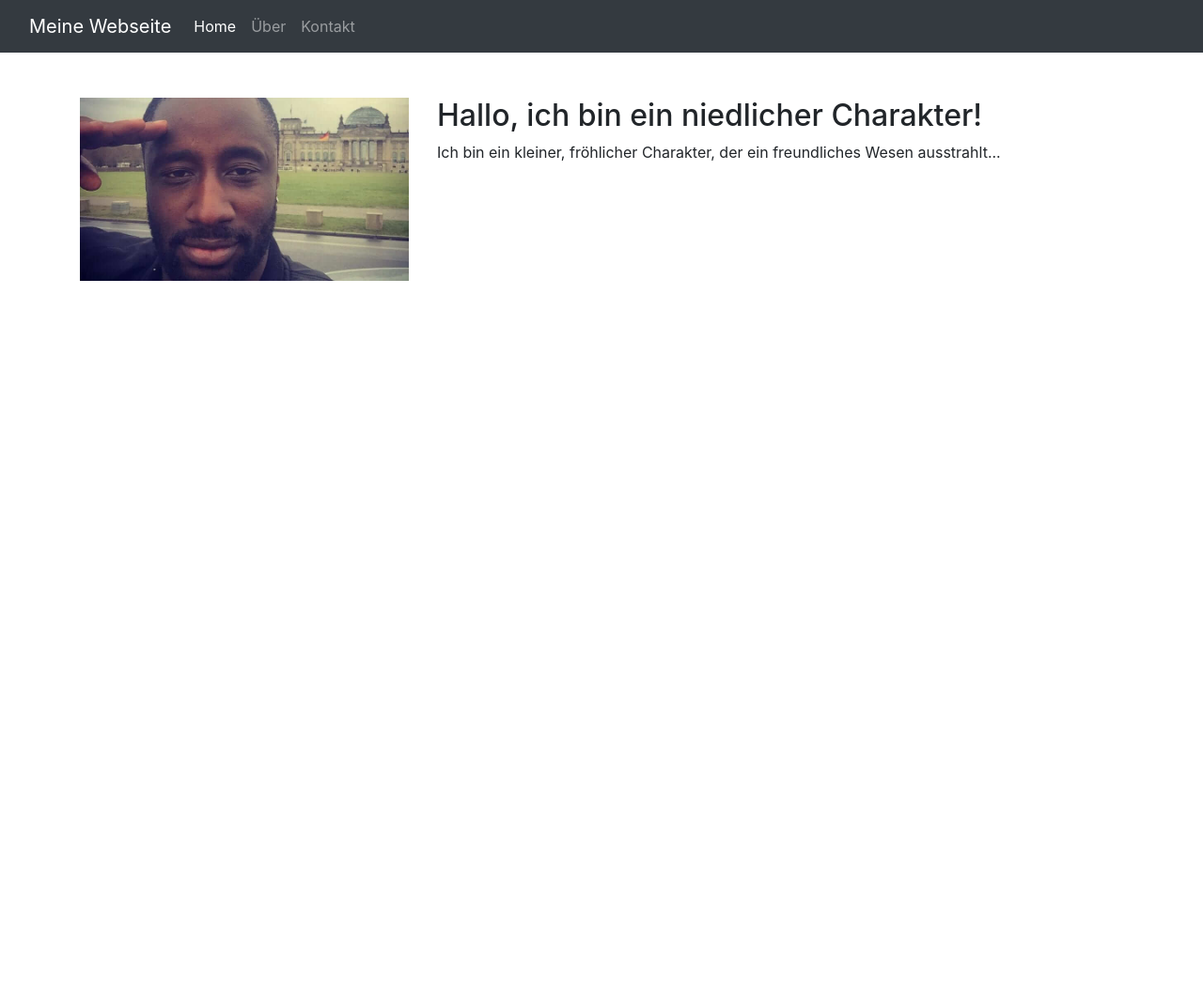
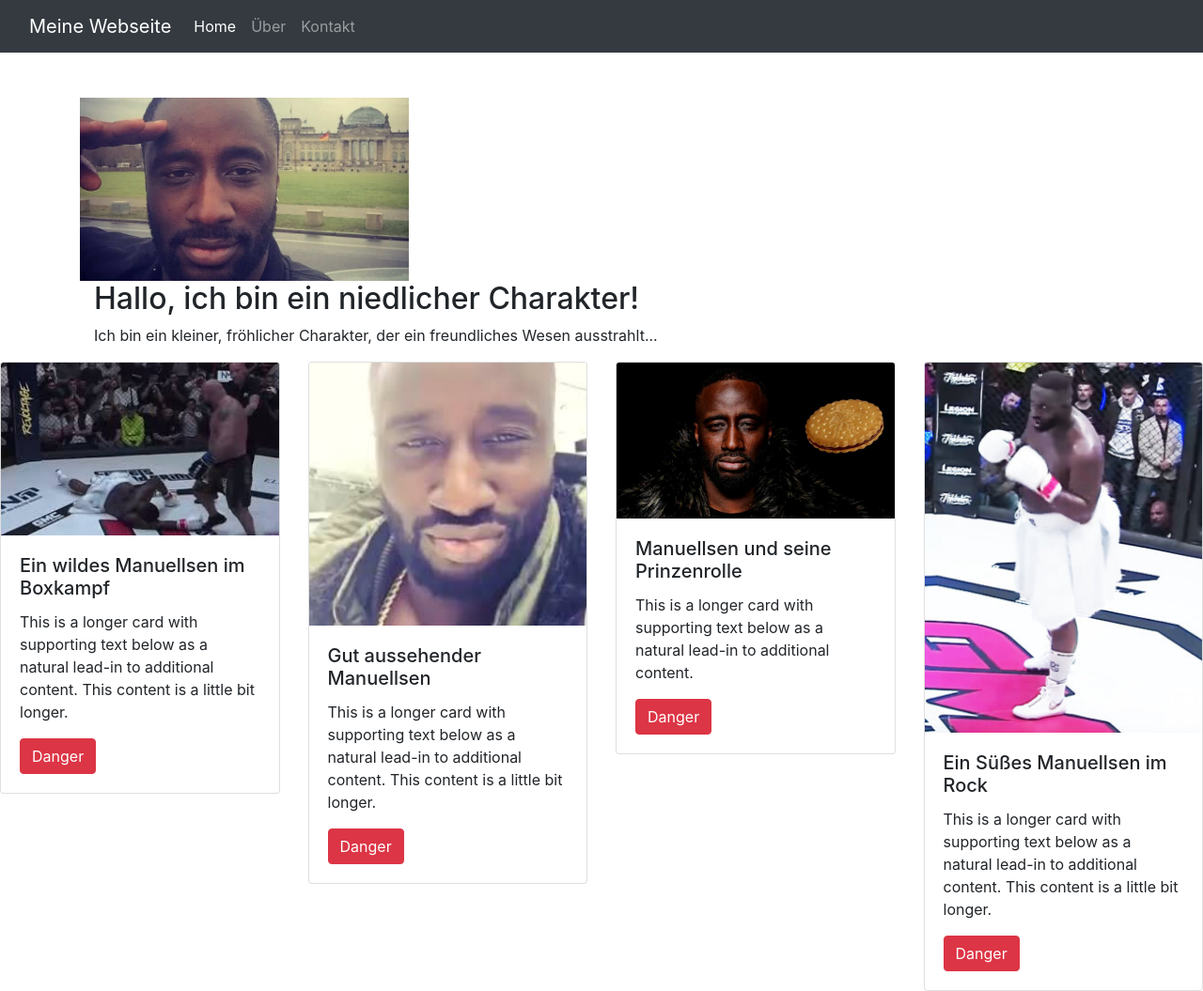
Before and after one commit to Yakup-D/test, a plain HTML site: page index.html in a window 1280 px wide. Shown: the whole page at 94% size. Before the commit the page ends 800 px from the top, so only its background shows below. Drawn offline with nearby package versions, Linux system fonts and the light colour scheme; files whose address does not match are found by name.

Commit message:
Add files via upload

```diff
--- a/index.html
+++ b/index.html
@@ -34,7 +34,8 @@
     <div class="row">
       <!-- Bild Container -->
       <div class="col-md-4">
-        <img src="h:\ASM\WEB\200\manuellsen1-1-e1499192502640-800x445.jpg" class="img-fluid" alt="Charakterbild">
+        <img src="manuellsen.jpg" class="img-fluid" alt="Charakterbild">
+        </div>
       </div>
 
       <!-- Text Container -->
@@ -44,4 +45,48 @@
       </div>
     </div>
   </div>
+  <div class="row row-cols-1 row-cols-md-2 g-4">
+    <div class="col-md-3">
+      <div class="card">
+        <img src="manuellsen6.jpg" class="card-img-top" alt="...">
+        <div class="card-body">
+          <h5 class="card-title">Ein wildes Manuellsen im Boxkampf</h5>
+          <p class="card-text">This is a longer card with supporting text below as a natural lead-in to additional content. This content is a little bit longer.</p>
+          <button type="button" class="btn btn-danger">Danger</button>
+        </div>
+      </div>
+    </div>
+    <div class="col-md-3">
+      <div class="card">
+        <img src="manuellsen3.jpg" class="card-img-top" alt="...">
+        <div class="card-body">
+          <h5 class="card-title">Gut aussehender Manuellsen</h5>
+          <p class="card-text">This is a longer card with supporting text below as a natural lead-in to additional content. This content is a little bit longer.</p>
+          <button type="button" class="btn btn-danger">Danger</button>
+        </div>
+      </div>
+    </div>
+    <div class="col-md-3">
+      <div class="card">
+        <img src="manuellsen4.jpg" class="card-img-top" alt="...">
+        <div class="card-body">
+          <h5 class="card-title">Manuellsen und seine Prinzenrolle</h5>
+          <p class="card-text">This is a longer card with supporting text below as a natural lead-in to additional content.</p>
+          <button type="button" class="btn btn-danger">Danger</button>
+        </div>
+      </div>
+    </div>
+    <div class="col-md-3">
+      <div class="card">
+        <img src="manuellsen5.jpg" class="card-img-top" alt="...">
+        <div class="card-body">
+          <h5 class="card-title">Ein Süßes Manuellsen im Rock</h5>
+          <p class="card-text">This is a longer card with supporting text below as a natural lead-in to additional content. This content is a little bit longer.</p>
+          <button type="button" class="btn btn-danger">Danger</button>
+        </div>
+      </div>
+    </div>
+  </div>
+  </div>
+
 </html>
```
Also changed, not shown: manuellsen.jpg (added), manuellsen2.jpg (added), manuellsen3.jpg (added), manuellsen4.jpg (added), manuellsen5.jpg (added), manuellsen6.jpg (added).
